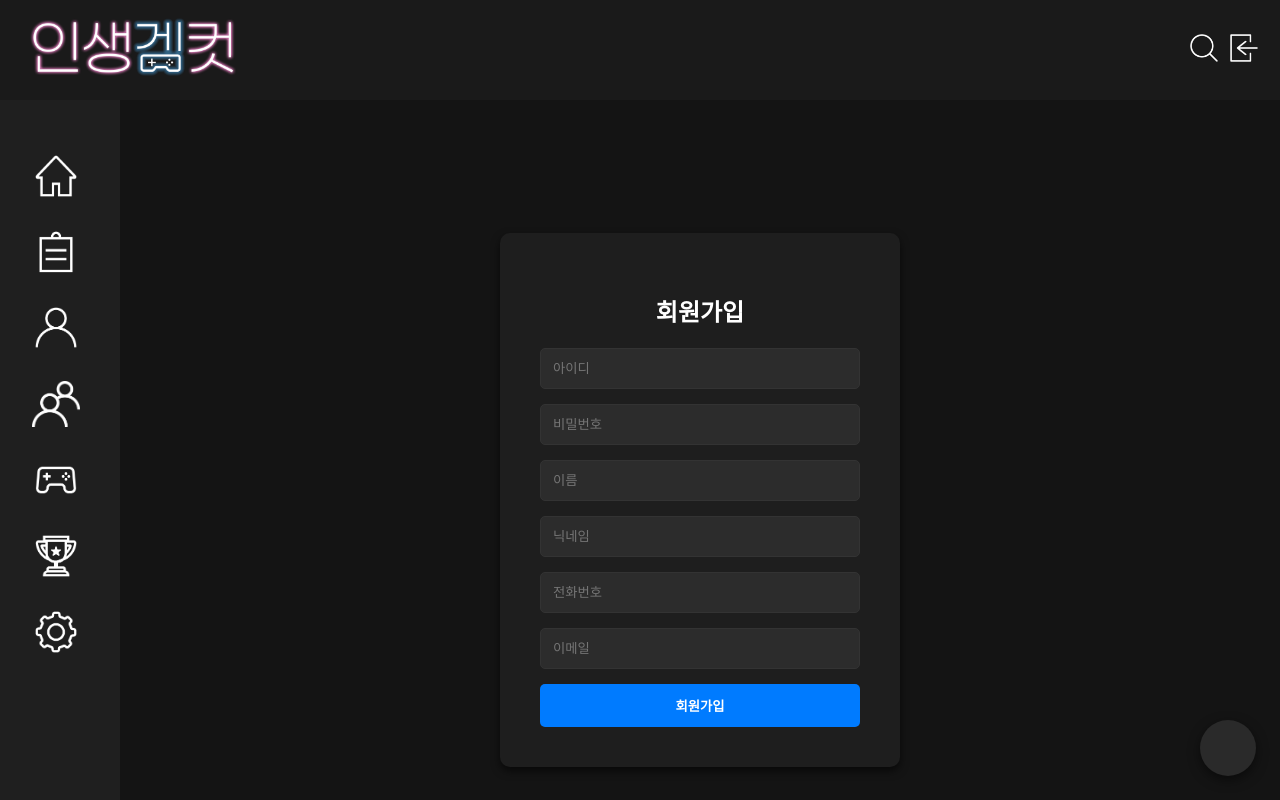
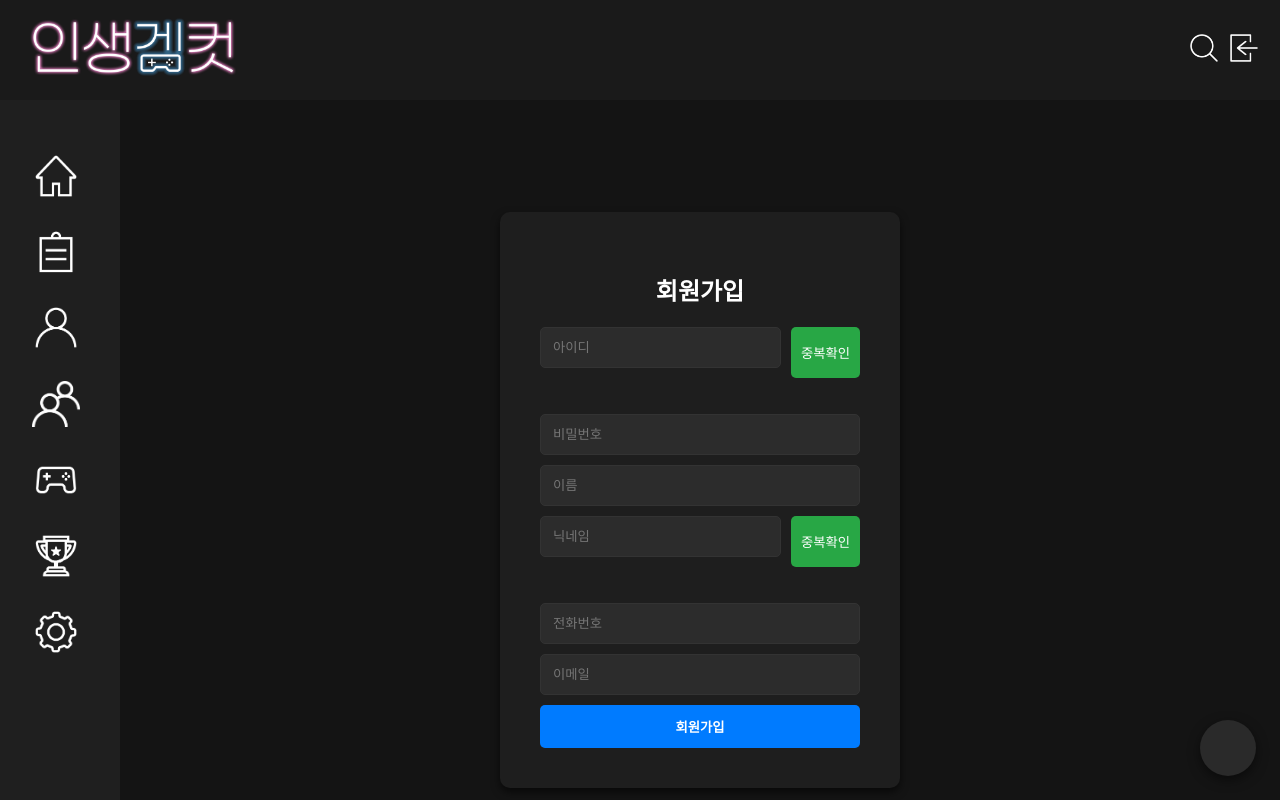
Before and after one commit to Sonjulking/GameCut_final_frontend, a React (Vite) app: page /join in a window 1280 px wide. Built offline with nearby package versions, Linux system fonts and the light colour scheme; some icons are missing; a small style sheet from the web is missing.

Commit message:
<feat> join update

```diff
--- a/src/pages/Join.jsx
+++ b/src/pages/Join.jsx
@@ -12,6 +12,8 @@ const Join = () => {
     email: "",
   });
 
+  const [idCheckMessage, setIdCheckMessage] = useState("");
+  const [nicknameCheckMessage, setNicknameCheckMessage] = useState("");
   const [error, setError] = useState("");
   const [loading, setLoading] = useState(false);
   const navigate = useNavigate();
@@ -22,6 +24,44 @@ const Join = () => {
       ...formData,
       [name]: value,
     });
+  };
+
+  const checkUserId = async () => {
+    if (!formData.userId) {
+      setIdCheckMessage("아이디를 입력하세요.");
+      return;
+    }
+    try {
+      const response = await axios.get(
+        `http://localhost:8081/user/checkUserId?userId=${formData.userId}`
+      );
+      if (response.data.exists) {
+        setIdCheckMessage("이미 사용중인 아이디입니다.");
+      } else {
+        setIdCheckMessage("사용 가능한 아이디입니다.");
+      }
+    } catch (err) {
+      console.error(err);
+    }
+  };
+
+  const checkUserNickname = async () => {
+    if (!formData.userNickname) {
+      setNicknameCheckMessage("닉네임을 입력하세요.");
+      return;
+    }
+    try {
+      const response = await axios.get(
+        `http://localhost:8081/user/checkUserNickname?userNickname=${formData.userNickname}`
+      );
+      if (response.data.exists) {
+        setNicknameCheckMessage("이미 사용중인 닉네임입니다.");
+      } else {
+        setNicknameCheckMessage("사용 가능한 닉네임입니다.");
+      }
+    } catch (err) {
+      console.error(err);
+    }
   };
 
   const handleSubmit = async (e) => {
@@ -36,7 +76,7 @@ const Join = () => {
       );
       if (response.data.success) {
         alert("회원가입 성공!");
-        navigate("/login"); // 회원가입 성공 후 로그인 화면으로 이동
+        navigate("/login");
       } else {
         setError("회원가입에 실패했습니다.");
       }
@@ -53,6 +93,7 @@ const Join = () => {
       <div style={styles.card}>
         <h2 style={styles.title}>회원가입</h2>
         <form onSubmit={handleSubmit} style={styles.form}>
+          <div style={styles.inputGroup}>
             <input
               type="text"
               name="userId"
@@ -62,6 +103,23 @@ const Join = () => {
               style={styles.input}
               required
             />
+            <button
+              type="button"
+              style={styles.smallButton}
+              onClick={checkUserId}
+            >
+              중복확인
+            </button>
+          </div>
+          <p
+            style={{
+              color: idCheckMessage.includes("가능") ? "green" : "red",
+              marginBottom: "10px",
+            }}
+          >
+            {idCheckMessage}
+          </p>
+
           <input
             type="password"
             name="userPwd"
@@ -71,6 +129,7 @@ const Join = () => {
             style={styles.input}
             required
           />
+
           <input
             type="text"
             name="userName"
@@ -80,6 +139,8 @@ const Join = () => {
             style={styles.input}
             required
           />
+
+          <div style={styles.inputGroup}>
             <input
               type="text"
               name="userNickname"
@@ -89,6 +150,23 @@ const Join = () => {
               style={styles.input}
               required
             />
+            <button
+              type="button"
+              style={styles.smallButton}
+              onClick={checkUserNickname}
+            >
+              중복확인
+            </button>
+          </div>
+          <p
+            style={{
+              color: nicknameCheckMessage.includes("가능") ? "green" : "red",
+              marginBottom: "10px",
+            }}
+          >
+            {nicknameCheckMessage}
+          </p>
+
           <input
             type="text"
             name="phone"
@@ -116,6 +194,7 @@ const Join = () => {
   );
 };
 
+// 기존 스타일 + 버튼 스타일 추가
 const styles = {
   container: {
     height: "100vh",
@@ -125,7 +204,7 @@ const styles = {
     alignItems: "center",
   },
   card: {
-    background: "#1e1e1e", // 카드 어두운 회색
+    background: "#1e1e1e",
     padding: "40px",
     borderRadius: "10px",
     boxShadow: "0 4px 8px rgba(0,0,0,0.6)",
@@ -135,7 +214,7 @@ const styles = {
   title: {
     marginBottom: "20px",
     fontSize: "24px",
-    color: "#ffffff", // 흰색 타이틀
+    color: "#ffffff",
   },
   form: {
     display: "flex",
@@ -143,11 +222,26 @@ const styles = {
   },
   input: {
     padding: "12px",
-    marginBottom: "15px",
+    marginBottom: "10px",
     border: "1px solid #333",
     borderRadius: "5px",
-    backgroundColor: "#2c2c2c", // 어두운 입력창
-    color: "#ffffff", // 입력 텍스트 흰색
+    backgroundColor: "#2c2c2c",
+    color: "#ffffff",
+    width: "100%",
+  },
+  inputGroup: {
+    display: "flex",
+    marginBottom: "10px",
+  },
+  smallButton: {
+    padding: "10px",
+    marginLeft: "10px",
+    backgroundColor: "#28a745",
+    color: "white",
+    border: "none",
+    borderRadius: "5px",
+    cursor: "pointer",
+    whiteSpace: "nowrap",
   },
   button: {
     padding: "12px",
@@ -159,7 +253,7 @@ const styles = {
     fontWeight: "bold",
   },
   error: {
-    color: "#ff4d4f", // 좀 더 눈에 띄는 레드
+    color: "#ff4d4f",
     marginTop: "10px",
   },
 };
```
Lines whose indentation alone changed are shown as unchanged.
